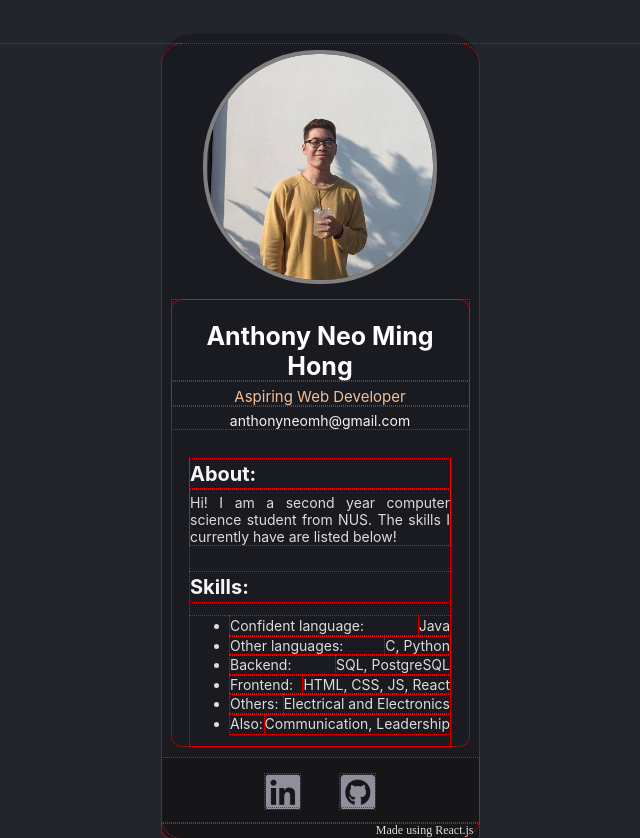
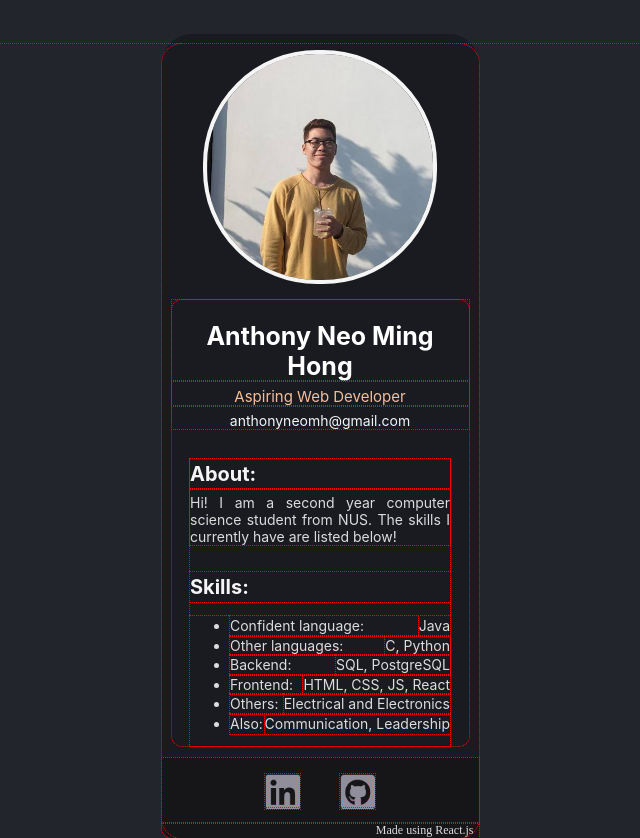
Before and after one commit to anthonynmh/my-digital-namecard, a React (Create React App) app: page / in a window 1280 px wide. Shown: the whole page, without its empty margins (320-960 px from the left). Built offline with nearby package versions, Linux system fonts and the light colour scheme.

Commit message:
Updated profile outline to whitesmoke.

```diff
--- a/src/style.css
+++ b/src/style.css
@@ -31,7 +31,7 @@ body {
     height: 226px;
     border-radius: 110px;
     margin: auto;
-    outline: 4px solid grey;
+    outline: 4px solid whitesmoke;
 }
 
 .mainContent {
```
